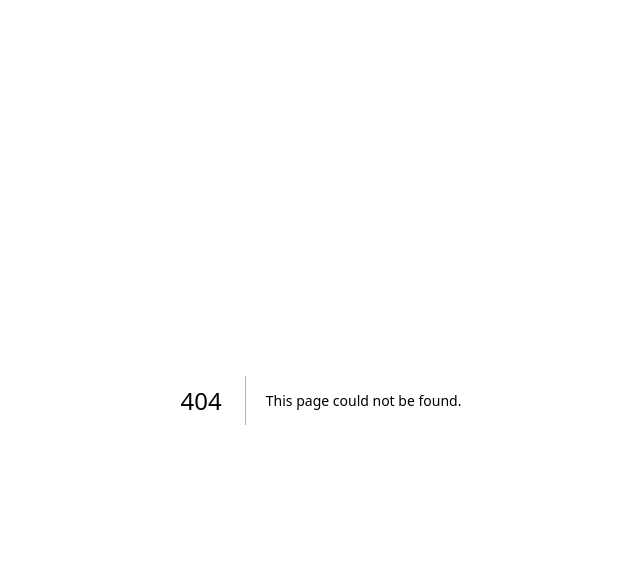
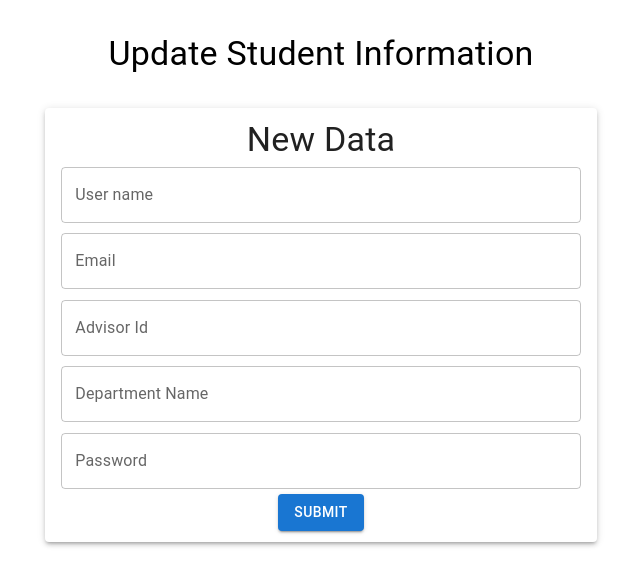
Before and after one commit to Kaabislam/Management_FrontEnd, a Next.js app: page /editprofilestudent in a window 1280 px wide. Before the commit this address had no page. Shown: the top 586 px of the page, without its empty margins (319-959 px from the left). Built offline with nearby package versions, Linux system fonts and the light colour scheme.

Commit message:
edit profile from student account implemented

```diff
--- /dev/null
+++ b/component/StudentDashboard/EditStudentProfile.jsx
@@ -0,0 +1,88 @@
+import { Box, Button, Grid, Paper, TextField, Typography } from '@mui/material'
+import axios from 'axios'
+import { useRouter } from 'next/router'
+import React from 'react'
+import { useForm } from 'react-hook-form'
+
+const EditStudentProfile = () => {
+  const router = useRouter()
+  const { register, handleSubmit } = useForm()
+  const onSubmit = async (data) => {
+    const jsonData = {
+      userName: data.userName,
+      email: data.email,
+      advisorId: data.advisorId,
+      user: {
+        advisorId: data.advisorId,
+        userName: data.userName,
+        userPassword: data.userPassword,
+        roleType: "STUDENT",
+        email: data.email,
+        activationStatus: "ACTIVE",
+        departmentName:data.departmentName
+      }
+    }
+
+    try {
+      const response = await axios.put(`http://localhost:8080/student/editProfile/${data.userName}`,jsonData)
+      console.log(response.status)
+      // Redirect to the desired page
+      router.push('/studentdashboard');
+    } catch (error) {
+      console.error(error)
+    }
+  }
+
+  return (
+    <>
+
+    <Box>
+      <Grid container sx={{justifyContent:"center",paddingBottom:"6%",paddingTop:"6%"}}>
+<Typography variant='h4'>Update Student Information</Typography>
+      </Grid>
+    </Box>
+    <Grid container sx={{justifyContent:"center"}}>
+        <Paper sx={{width:"700px"}} elevation={3} >
+          <Box sx={{padding:"2%"}}>
+        <form onSubmit={handleSubmit(onSubmit)}>
+         <Grid container xs={12} sx={{justifyContent:"center"}}>
+       <Typography  variant='h4' > New Data</Typography>
+       </Grid>
+       <Grid xs={12} sx={{padding:"1%"}}>
+       <TextField fullWidth label="User name" variant="outlined" {...register("userName", {
+                      required: false,
+                    })} />
+       </Grid>
+       <Grid xs={12} sx={{padding:"1%"}}>
+       <TextField fullWidth label="Email" variant="outlined" {...register("email", {
+                      required: false,
+                    })} />
+       </Grid>
+       <Grid xs={12} sx={{padding:"1%"}}>
+       <TextField fullWidth label="Advisor Id" variant="outlined" {...register("advisorId", {
+                      required: false,
+                    })} />
+       </Grid>
+
+       <Grid xs={12} sx={{padding:"1%"}}>
+       <TextField fullWidth label="Department Name" variant="outlined" {...register("departmentName", {
+                      required: false,
+                    })} />
+       </Grid>
+       <Grid xs={12} sx={{padding:"1%"}}>
+       <TextField fullWidth type="password" label="Password" variant="outlined" {...register("userPassword", {
+                      required: false,
+                    })} />
+       </Grid>
+       <Grid container xs={12} sx={{justifyContent:"center"}}>
+       <Button   variant="contained" type="submit"> Submit</Button>
+       </Grid>
+       </form>
+       </Box>
+       </Paper>
+    </Grid>
+    </>
+  )
+}
+
+export default EditStudentProfile
--- /dev/null
+++ b/pages/editprofilestudent.js
@@ -0,0 +1,12 @@
+import { Container, Typography, Button } from "@mui/material";
+import { useRouter } from "next/router";
+import EditStudentProfile from "../component/StudentDashboard/EditStudentProfile";
+export default function EditProfileStudent() {
+  const router = useRouter();
+
+  return (
+    <Container maxWidth="sm">
+     <EditStudentProfile/>
+    </Container>
+  );
+}
```
Also changed, not shown: component/StudentDashboard/StudentDashboard.jsx (+36 -16 lines).
